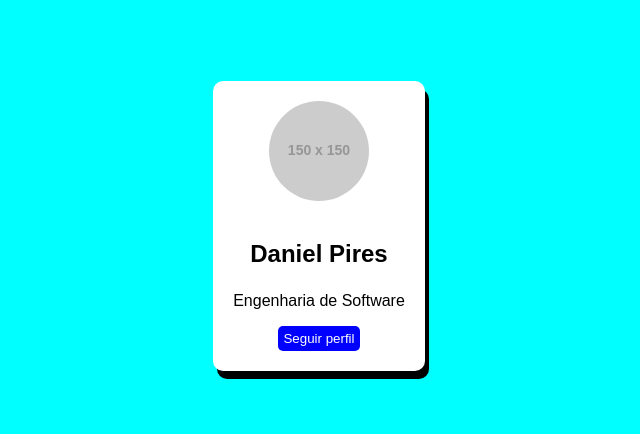
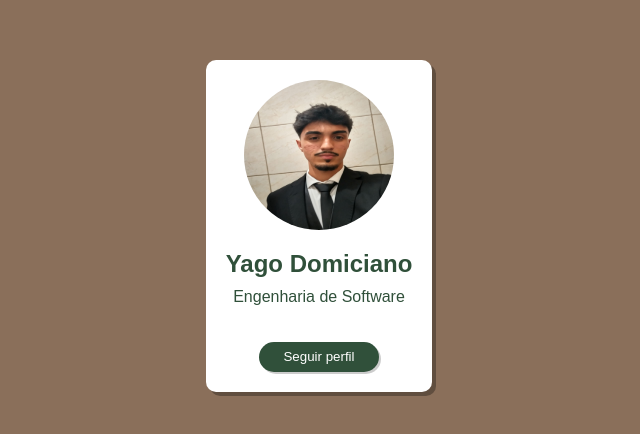
Before and after one commit to underwolfzzz/progcomp, a plain HTML site: page index.html in a window 1280 px wide. Shown: the part 182-616 px from the top of the page, without its empty margins (321-961 px from the left). Drawn offline with Linux system fonts and the light colour scheme; placeholder pictures from the web are drawn by us.

Commit message:
Correção do codigo

```diff
--- a/css/styles.css
+++ b/css/styles.css
@@ -4,38 +4,94 @@ body {
     justify-content: center; /* centraliza na horizontal */
     height: 100vh; /* altura da página é todo o conteúdo dela */
     align-items: center; /* centraliza na vertical */
-    background-color: cyan;
+    background-color: #8a6f5a;
 }
 .container {
     background-color: white;
+    color: #30503a;
     padding: 20px; /* espaçamento interno */
-    border-radius: 10px; /* bordas arredondadas */
-    /* sombreamento 4px (horizontal) 8px (vertical) */
-    box-shadow: 4px 8px;
-    text-align: center; /* centraliza texto */
+   display: flex;
+   flex-direction: column;
+   align-items: center;
+   border-radius: 10px;
+   box-shadow: 4px 4px  rgba(0, 0, 0, 0.3);
 }
 
-h2 {
-   padding: 5px;
+#imagem{
+    height: 150px;
+    width: 150px;
+    border-radius: 50%;
 }
 
-button {
-    background-color: blue;
-    color: white;
-    border: none;
-    padding: 5px; /* espaçamento interno */
-    border-radius: 5px; /* bordas arredondadas */
-    cursor: pointer; /* mouse vira um ponteiro */
+h2{
+    margin-bottom: 10px;
 }
 
-/* cria efeito de passar o mouse no botão */
-button:hover {
-    background-color: red;
+p {
+    padding-top: 0px;
+    margin-top: 0%;
+    margin-bottom: 19%;
 }
 
-.imagem {
+#botao{
+    border-radius: 15px;
+    border: 0;
+    background-color: #30503a;
+    height: 30px;
+    width: 120px;
+    color: #fff;
+    box-shadow: 2px 2px  rgba(0, 0, 0, 0.2);
+    cursor: pointer;
+}
+
+#botao:hover{
+    background-color: #ca7474;
+}body {
+    font-family: Arial, sans-serif; /* fonte */
+    display: flex; /* usa o FlexBox para exibir o conteúdo */
+    justify-content: center; /* centraliza na horizontal */
+    height: 100vh; /* altura da página é todo o conteúdo dela */
+    align-items: center; /* centraliza na vertical */
+    background-color: #8a6f5a;
+}
+.container {
+    background-color: white;
+    color: #30503a;
+    padding: 20px; /* espaçamento interno */
+   display: flex;
+   flex-direction: column;
+   align-items: center;
+   border-radius: 10px;
+   box-shadow: 4px 4px  rgba(0, 0, 0, 0.3);
+}
+
+#imagem{
+    height: 150px;
+    width: 150px;
     border-radius: 50%;
-    width: 100px; /* largura */
-    height: 100px; /* altura */
-    margin-bottom: 10px; /* espaçamento externo */
 }
+
+h2{
+    margin-bottom: 10px;
+}
+
+p {
+    padding-top: 0px;
+    margin-top: 0%;
+    margin-bottom: 19%;
+}
+
+#botao{
+    border-radius: 15px;
+    border: 0;
+    background-color: #30503a;
+    height: 30px;
+    width: 120px;
+    color: #fff;
+    box-shadow: 2px 2px  rgba(0, 0, 0, 0.2);
+    cursor: pointer;
+}
+
+#botao:hover{
+    background-color: #ca7474;
+}
--- a/index.html
+++ b/index.html
@@ -5,20 +5,16 @@
         <!-- página terá a largura do dispositivo -->
         <meta name="viewport" content="width=device-width, initial-scale=1.0">
         <!-- título da página -->
+        <link rel="stylesheet" href="css/styles.css">
+        <script src="js/scripts.js"></script>
         <title>Profile Card </title>
-        <!-- fazendo o html ler o css-->
-        <!-- rel informa tipo da relação, folha de estilo -->
-        <!-- href informa o local do CSS -->
-        <link rel="stylesheet" href="css/styles.css"/>
-        <!-- permitir que o html leia o arquivo js -->
-        <script src="js/scripts.js"> </script>
     </head>
     <body> <!-- corpo da página -->
         <div class="container"> <!-- divisão lógica de conteúdo -->
-            <img class="imagem" src="https://placehold.co/150"/>
-            <h2> Daniel Pires </h2>
+            <img src="yago.jpg" id="imagem"/>
+            <h2> Yago Domiciano </h2>
             <p> Engenharia de Software </p>
-            <button onclick="mensagem()"> Seguir perfil </button>
+            <button id="botao" onclick="mensagem()"> Seguir perfil </button>
         </div>
     </body>
 </html>
```
Also changed, not shown: yago.jpg (added).
